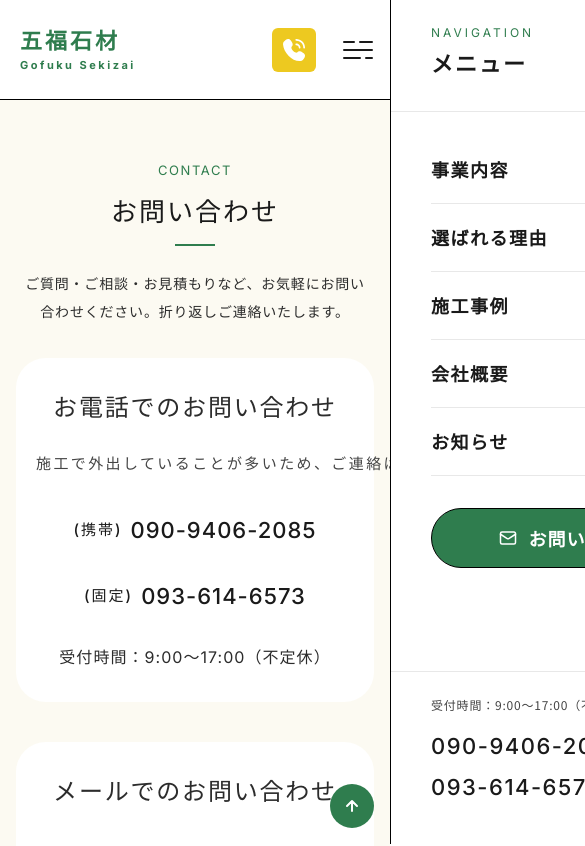
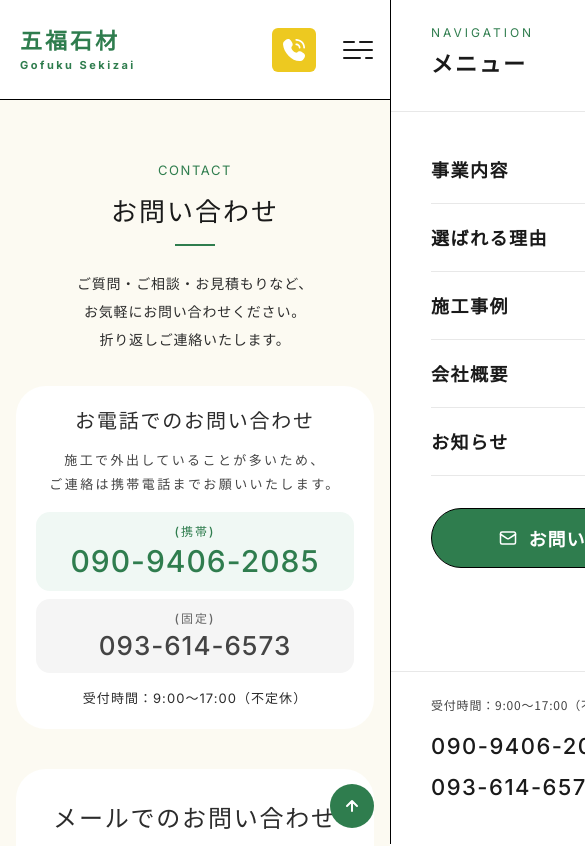
Before and after one commit to jyunnnji/gofuku-sekizai-hp, a Next.js app: page /contact in a window 390 px wide. Shown: the top 846 px of the page, 585 px wide, since content can reach past the window. Built offline with nearby package versions, Linux system fonts and the light colour scheme.

Commit message:
SP版お問い合わせ画面修正

```diff
--- a/app/contact/page.tsx
+++ b/app/contact/page.tsx
@@ -130,7 +130,8 @@ export default function ContactPage() {
         className="text-[14px] md:text-[18px] text-[#2c2c2c] tracking-[0.8px] leading-[28px] md:leading-[33px] text-center px-2 md:px-0"
         style={{ fontFamily: "var(--font-inter), var(--font-noto-sans-jp)" }}
       >
-        ご質問・ご相談・お見積もりなど、お気軽にお問い合わせください。<br className="hidden md:inline" />
+        ご質問・ご相談・お見積もりなど、<br />
+        お気軽にお問い合わせください。<br />
         折り返しご連絡いたします。
       </p>
     </PageHeading>
@@ -166,31 +167,31 @@ export default function ContactPage() {
               {pageHeader}
 
               {/* Phone card */}
-              <div className="bg-white rounded-[30px] px-5 md:px-[73px] py-8 md:py-[63px] mb-10 md:mb-[98px]">
+              <div className="bg-white rounded-[30px] px-5 md:px-[73px] py-5 md:py-[63px] mb-10 md:mb-[98px]">
                 <p
-                  className="text-center text-[24px] font-medium text-[#2c2c2c] tracking-[1.8px] leading-[36px] mb-[26px]"
+                  className="text-center text-[20px] md:text-[24px] font-medium text-[#2c2c2c] tracking-[1.8px] leading-[30px] md:leading-[36px] mb-3 md:mb-[26px]"
                   style={{ fontFamily: "var(--font-inter), var(--font-noto-sans-jp)" }}
                 >
                   お電話でのお問い合わせ
                 </p>
                 <p
-                  className="text-center text-[15px] text-[#444444] tracking-[2.4px] leading-[24px] mb-[26px] whitespace-nowrap"
+                  className="text-center text-[13px] md:text-[15px] text-[#444444] tracking-[2.4px] leading-[24px] md:leading-[28px] mb-4 md:mb-[26px]"
                   style={{ fontFamily: "var(--font-inter), var(--font-noto-sans-jp)" }}
                 >
-                  施工で外出していることが多いため、ご連絡は携帯電話までお願いいたします。
+                  施工で外出していることが多いため、<span className="md:hidden"><br /></span>ご連絡は携帯電話までお願いいたします。
                 </p>
-                <div className="flex flex-col items-center gap-[10px] mb-[20px]">
-                  <a href="tel:090-9406-2085" className="flex items-center gap-[8px] md:gap-[16px] group">
-                    <span className="text-[15px] md:text-[20px] font-medium text-[#1a1a1a] group-hover:text-[#2f7d4e] tracking-[2px] md:tracking-[4px] leading-[56px] md:leading-[80px] transition-colors" style={{ fontFamily: "var(--font-inter), var(--font-noto-sans-jp)" }}>(携帯)</span>
-                    <span className="text-[22px] md:text-[40px] font-medium text-[#1a1a1a] group-hover:text-[#2f7d4e] tracking-[1px] md:tracking-[4px] leading-[56px] md:leading-[80px] transition-colors" style={{ fontFamily: "var(--font-inter)" }}>090-9406-2085</span>
+                <div className="flex flex-col items-center gap-[4px] md:gap-[10px] mb-[14px] md:mb-[20px]">
+                  <a href="tel:090-9406-2085" className="w-full md:w-auto flex flex-col md:flex-row items-center justify-center gap-[2px] md:gap-[16px] group bg-[#f0f8f4] md:bg-transparent rounded-[14px] md:rounded-none py-3 md:py-0 mb-1 md:mb-0 active:bg-[#e0f0e8] transition-colors">
+                    <span className="text-[12px] md:text-[20px] font-medium text-[#2f7d4e] md:text-[#1a1a1a] md:group-hover:text-[#2f7d4e] tracking-[2px] md:tracking-[4px] leading-[1.4] md:leading-[80px] transition-colors" style={{ fontFamily: "var(--font-inter), var(--font-noto-sans-jp)" }}>(携帯)</span>
+                    <span className="text-[30px] md:text-[40px] font-medium text-[#2f7d4e] md:text-[#1a1a1a] md:group-hover:text-[#2f7d4e] tracking-[1px] md:tracking-[4px] leading-[1.2] md:leading-[80px] transition-colors" style={{ fontFamily: "var(--font-inter)" }}>090-9406-2085</span>
                   </a>
-                  <a href="tel:093-614-6573" className="flex items-center gap-[8px] md:gap-[16px] group">
-                    <span className="text-[15px] md:text-[20px] font-medium text-[#1a1a1a] group-hover:text-[#2f7d4e] tracking-[2px] md:tracking-[4px] leading-[56px] md:leading-[80px] transition-colors" style={{ fontFamily: "var(--font-inter), var(--font-noto-sans-jp)" }}>(固定)</span>
-                    <span className="text-[22px] md:text-[40px] font-medium text-[#1a1a1a] group-hover:text-[#2f7d4e] tracking-[1px] md:tracking-[4px] leading-[56px] md:leading-[80px] transition-colors" style={{ fontFamily: "var(--font-inter)" }}>093-614-6573</span>
+                  <a href="tel:093-614-6573" className="w-full md:w-auto flex flex-col md:flex-row items-center justify-center gap-[2px] md:gap-[16px] group bg-[#f5f5f5] md:bg-transparent rounded-[14px] md:rounded-none py-3 md:py-0 active:bg-[#ebebeb] transition-colors">
+                    <span className="text-[12px] md:text-[20px] font-medium text-[#666666] md:text-[#1a1a1a] md:group-hover:text-[#2f7d4e] tracking-[2px] md:tracking-[4px] leading-[1.4] md:leading-[80px] transition-colors" style={{ fontFamily: "var(--font-inter), var(--font-noto-sans-jp)" }}>(固定)</span>
+                    <span className="text-[26px] md:text-[40px] font-medium text-[#444444] md:text-[#1a1a1a] md:group-hover:text-[#2f7d4e] tracking-[1px] md:tracking-[4px] leading-[1.2] md:leading-[80px] transition-colors" style={{ fontFamily: "var(--font-inter)" }}>093-614-6573</span>
                   </a>
                 </div>
                 <p
-                  className="text-center text-[16px] text-[#2c2c2c] tracking-[1.04px] leading-[26px]"
+                  className="text-center text-[13px] md:text-[16px] text-[#2c2c2c] tracking-[1.04px] leading-[22px] md:leading-[26px]"
                   style={{ fontFamily: "var(--font-inter), var(--font-noto-sans-jp)" }}
                 >
                   受付時間：9:00〜17:00（不定休）
```
Also changed, not shown: 1 other file (tests, documents, lock files or other folders).
